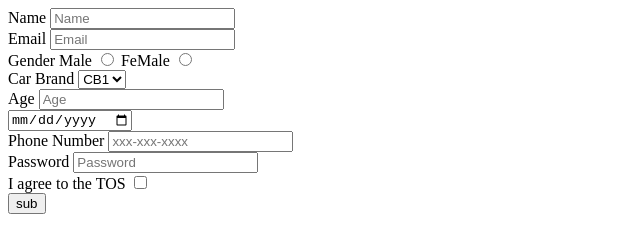
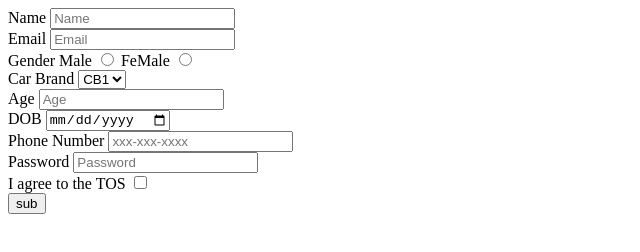
Before and after one commit to acciojob/signup-form-car-gulu43, a website: page main.html in a window 1280 px wide. Shown: the full height of the page, 0-640 px from the left. Drawn offline with Linux system fonts and the light colour scheme.

Commit message:
created a submission

```diff
--- a/main.html
+++ b/main.html
@@ -33,7 +33,7 @@
         <label for="age">Age</label>
         <input type="number" id="age" placeholder="Age" required><br>
 
-        <label for="dob"></label>
+        <label for="dob">DOB</label>
         <input type="date" id="dob" required><br>
 
         <label for="tel">Phone Number</label>
```
